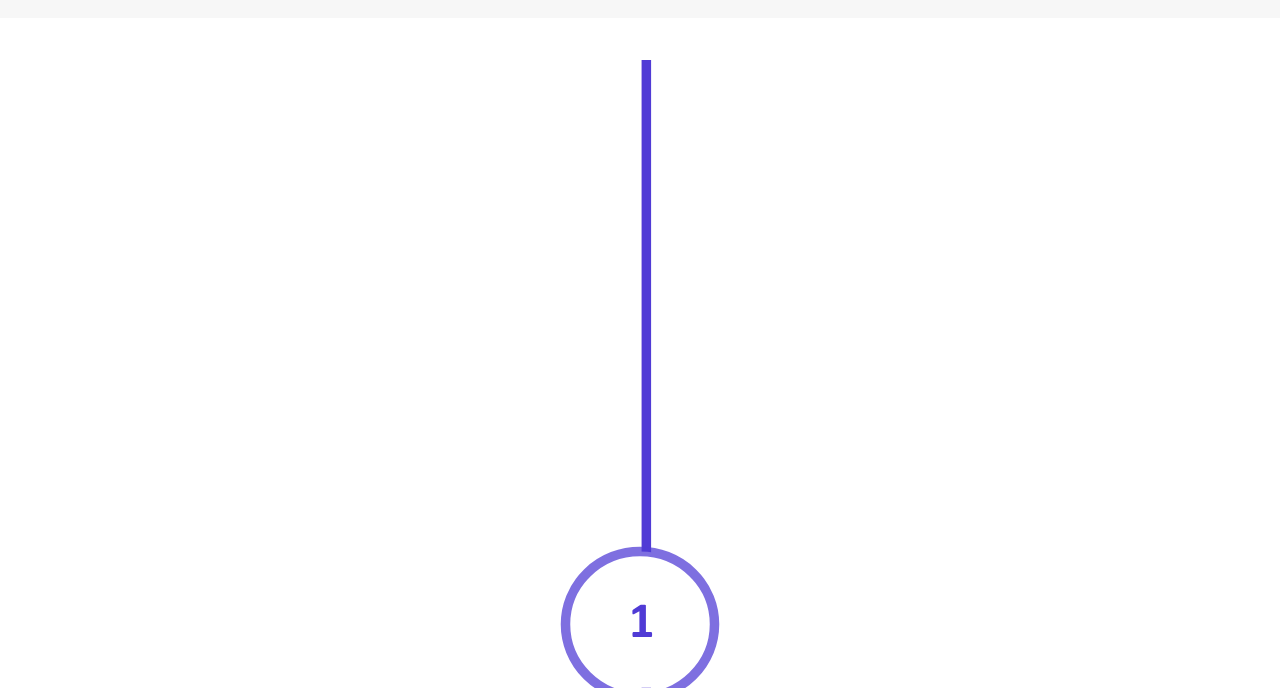
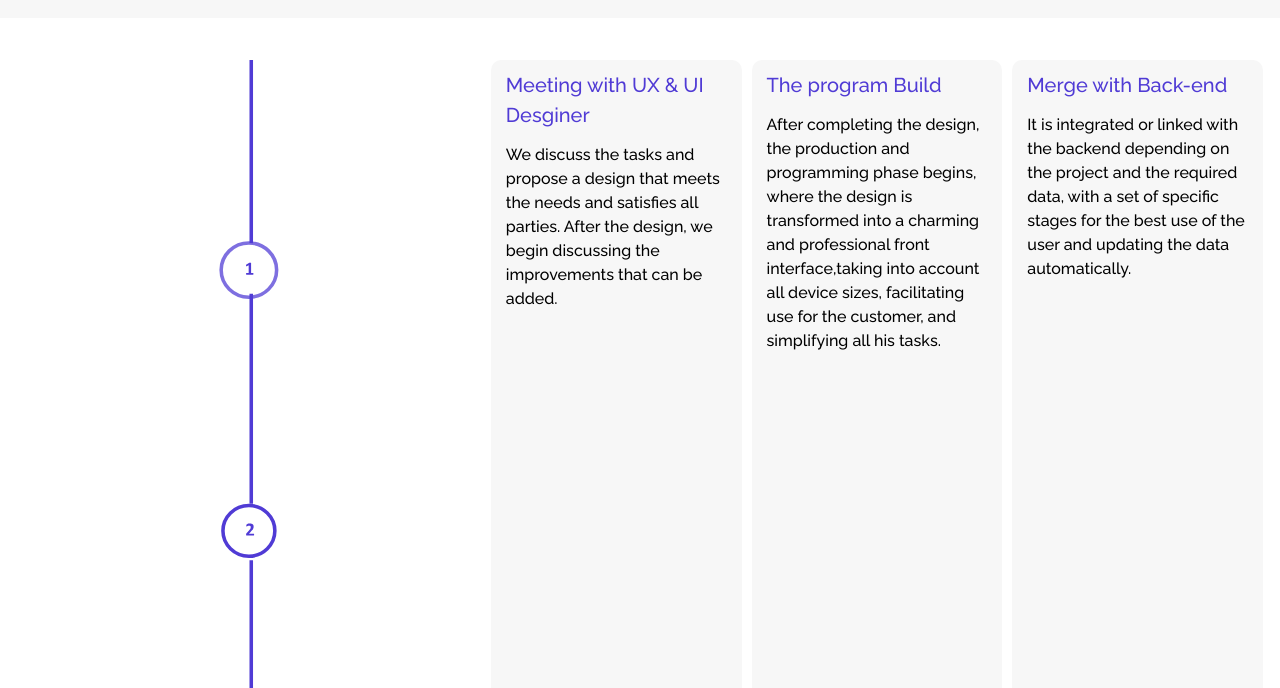
Before and after one commit to AbdEDjalilSaf/MY-PORTFLIO, a React (Vite) app: page / in a window 1280 px wide. Shown: the part 3232-3920 px from the top of the page. Built offline with nearby package versions, Linux system fonts and the light colour scheme.

Commit message:
first two version

```diff
--- a/src/App.css
+++ b/src/App.css
@@ -377,7 +377,6 @@
   padding: 42px 17px;
   display: flex;
   gap: 10px;
-  flex-wrap: wrap;
   justify-content: center;
 }
 .intergratTextThree,
@@ -385,6 +384,7 @@
 .intergratTextOne{
 background-color: #f7f7f7;
 border-radius: 10px;
+width: 50%;
 padding: 10px 15px;
 }
 .intergratTextTwo,
--- a/src/Article.jsx
+++ b/src/Article.jsx
@@ -11,7 +11,7 @@
     <>
 <section className='article '>
 
-<div className="articleDesgin bg-white" id="articleOne">
+<div className="articleDesgin bg-white reveal" id="articleOne">
 <h3 className="articleTitle reveal">I build &<br /> design stuff</h3>
 <p className="articlePara reveal">
 Open source<br />
@@ -21,7 +21,7 @@
 
 
 </div>
-<div className="articleDesgin bg-white">
+<div className="articleDesgin bg-white reveal">
 <h3 className="articleTitle reveal">I write ,<br /> sometimes</h3>
 <p className="articlePara reveal">
 About design,<br />
```
